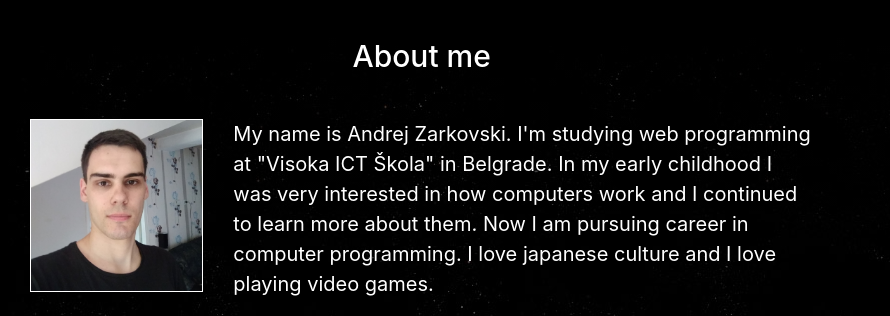
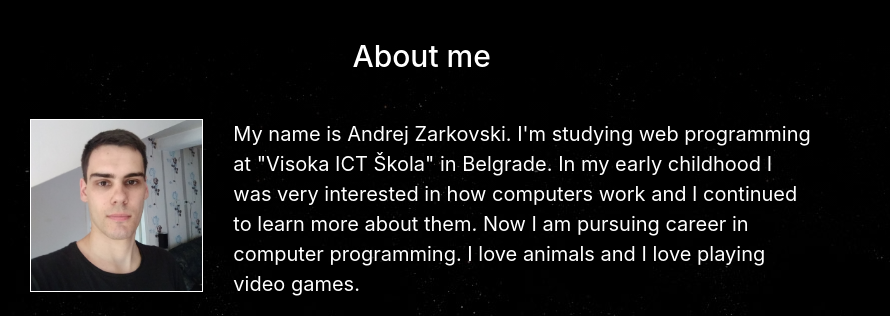
Before and after one commit to zarke998/discover-universe, a plain HTML site: page about.html in a window 1280 px wide. Shown: the part 362-678 px from the top of the page, 0-890 px from the left. Drawn offline with nearby package versions, Linux system fonts and the light colour scheme.

Commit message:
feat: update about me

```diff
--- a/about.html
+++ b/about.html
@@ -58,8 +58,7 @@
                         <p>
                             My name is Andrej Zarkovski. I'm studying web programming at "Visoka ICT Škola" in Belgrade.
                             In my early childhood I was very interested in how computers work and I continued to learn
-                            more about them. Now I am pursuing career in computer programming. I love japanese culture
-                            and I love playing video games.
+                            more about them. Now I am pursuing career in computer programming. I love animals and I love playing video games.
                         </p>
                         <div id="personalLinks">
                             <p>Portfolio: <a
```
